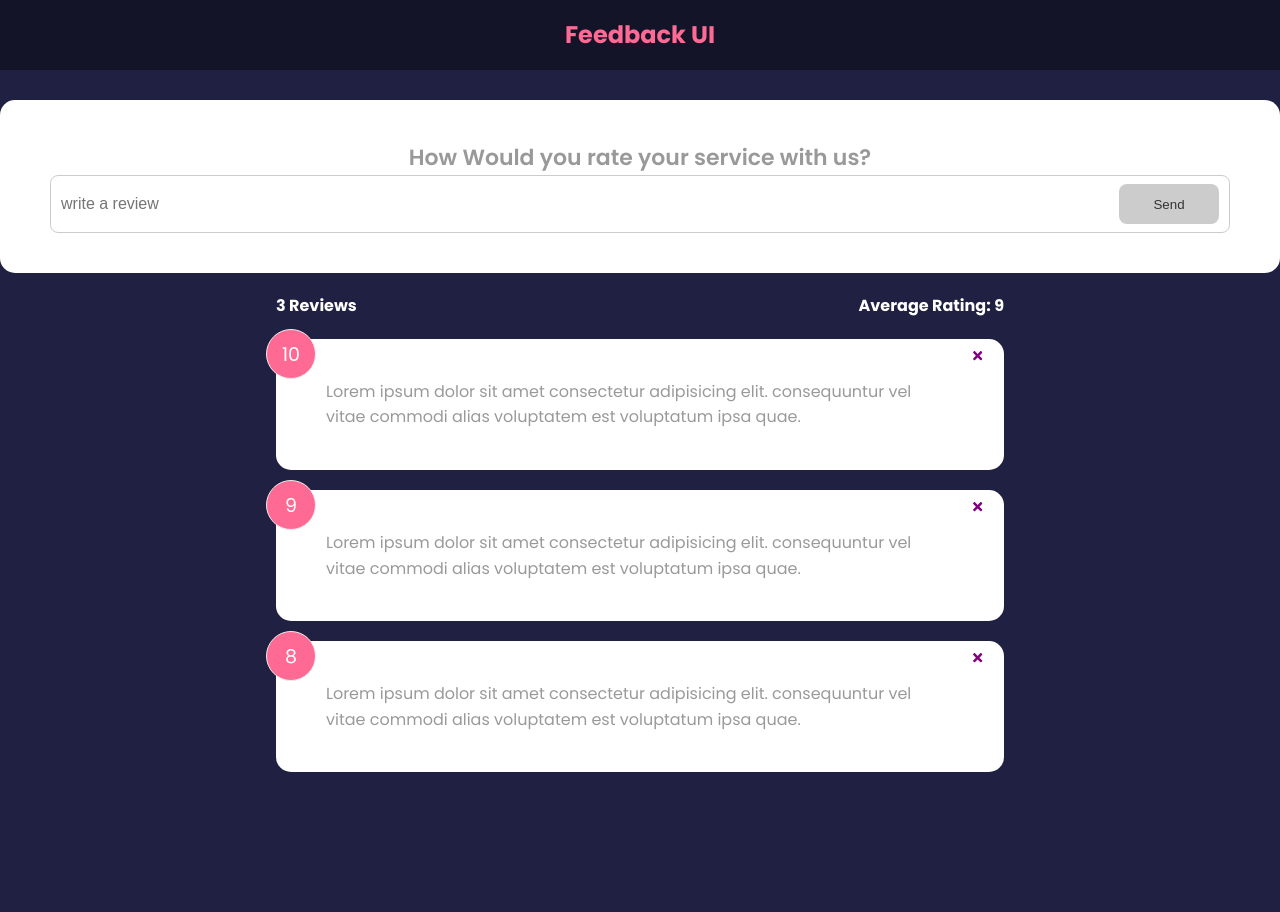
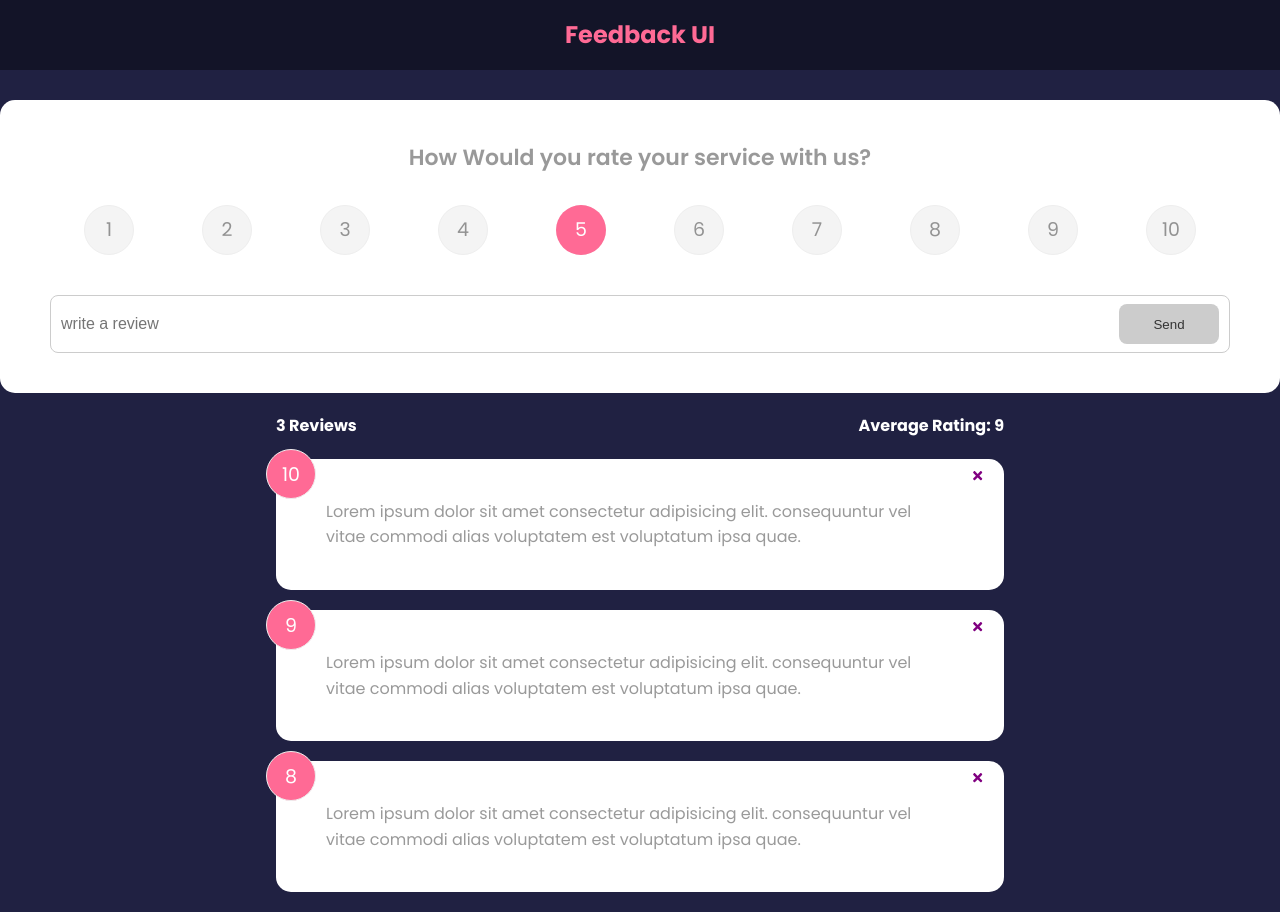
Before and after one commit to PhilipGreene08/feedback-app, a React (Create React App) app: page / in a window 1280 px wide. Before the commit the page ends 800 px from the top, so only its background shows below. Built offline with nearby package versions, Linux system fonts and the light colour scheme.

Commit message:
7th day commit

```diff
--- a/src/App.js
+++ b/src/App.js
@@ -10,6 +10,10 @@
 function App() {
   const [feedback, setfeedback] = useState(FeedbackData);
 
+  const addFeedback = (newFeedback) => {
+    console.log(newFeedback);
+  };
+
   const deleteFeedback = (id) => {
     if (window.confirm(`Are You Sure?`)) {
       setfeedback(feedback.filter((item) => id !== item.id));
@@ -18,7 +22,7 @@
   return (
     <Fragment>
       <Header />
-      <FeedbackForm />
+      <FeedbackForm handleAdd={addFeedback} />
       <div className='container'>
         <FeedbackStats feedback={feedback} />
         <FeedbackList feedback={feedback} handleDelete={deleteFeedback} />
--- a/src/components/FeedbackForm.jsx
+++ b/src/components/FeedbackForm.jsx
@@ -1,9 +1,11 @@
 import { useState } from 'react';
 import Card from './shared/Card';
 import Button from './shared/Button';
+import RatingSelect from './RatingSelect';
 
-function FeedbackForm() {
+function FeedbackForm({ handleAdd }) {
   const [text, setText] = useState('');
+  const [rating, setRating] = useState(10);
   const [btnDisabled, setBtnDisabled] = useState(true);
   const [message, setMessage] = useState('');
   const handleTextChange = (e) => {
@@ -19,11 +21,23 @@
     }
     setText(e.target.value);
   };
+
+  const handleSubmit = (e) => {
+    e.preventDefault();
+    if (text.trim().length > 10) {
+      const newFeedback = {
+        text,
+        rating,
+      };
+      handleAdd(newFeedback);
+      setText('');
+    }
+  };
   return (
     <Card>
-      <form>
+      <form onSubmit={handleSubmit}>
         <h2>How Would you rate your service with us?</h2>
-        {/*todo rating select */}
+        <RatingSelect select={(rating) => setRating(rating)} />
         <div className='input-group'>
           <input
             onChange={handleTextChange}
--- /dev/null
+++ b/src/components/RatingSelect.jsx
@@ -0,0 +1,125 @@
+import { useState } from 'react';
+function RatingSelect({ select }) {
+  const [selected, setSelected] = useState(5);
+
+  const handleChange = (e) => {
+    setSelected(parseInt(e.currentTarget.value));
+    select(parseInt(e.currentTarget.value));
+  };
+  return (
+    <ul className='rating'>
+      <li>
+        <input
+          type='radio'
+          id='num1'
+          name='rating'
+          value='1'
+          onChange={handleChange}
+          checked={selected === 1}
+        />
+        <label htmlFor='num1'>1</label>
+      </li>
+      <li>
+        <input
+          type='radio'
+          id='num2'
+          name='rating'
+          value='2'
+          onChange={handleChange}
+          checked={selected === 2}
+        />
+        <label htmlFor='num2'>2</label>
+      </li>
+      <li>
+        <input
+          type='radio'
+          id='num3'
+          name='rating'
+          value='3'
+          onChange={handleChange}
+          checked={selected === 3}
+        />
+        <label htmlFor='num3'>3</label>
+      </li>
+      <li>
+        <input
+          type='radio'
+          id='num4'
+          name='rating'
+          value='4'
+          onChange={handleChange}
+          checked={selected === 4}
+        />
+        <label htmlFor='num4'>4</label>
+      </li>
+      <li>
+        <input
+          type='radio'
+          id='num5'
+          name='rating'
+          value='5'
+          onChange={handleChange}
+          checked={selected === 5}
+        />
+        <label htmlFor='num5'>5</label>
+      </li>
+      <li>
+        <input
+          type='radio'
+          id='num6'
+          name='rating'
+          value='6'
+          onChange={handleChange}
+          checked={selected === 6}
+        />
+        <label htmlFor='num6'>6</label>
+      </li>
+      <li>
+        <input
+          type='radio'
+          id='num7'
+          name='rating'
+          value='7'
+          onChange={handleChange}
+          checked={selected === 7}
+        />
+        <label htmlFor='num7'>7</label>
+      </li>
+      <li>
+        <input
+          type='radio'
+          id='num8'
+          name='rating'
+          value='8'
+          onChange={handleChange}
+          checked={selected === 8}
+        />
+        <label htmlFor='num8'>8</label>
+      </li>
+      <li>
+        <input
+          type='radio'
+          id='num9'
+          name='rating'
+          value='9'
+          onChange={handleChange}
+          checked={selected === 9}
+        />
+        <label htmlFor='num9'>9</label>
+      </li>
+      <li>
+        <input
+          type='radio'
+          id='num10'
+          name='rating'
+          value='10'
+          onChange={handleChange}
+          checked={selected === 10}
+        />
+        <label htmlFor='num10'>10</label>
+      </li>
+    </ul>
+  );
+}
+
+export default RatingSelect;
```
